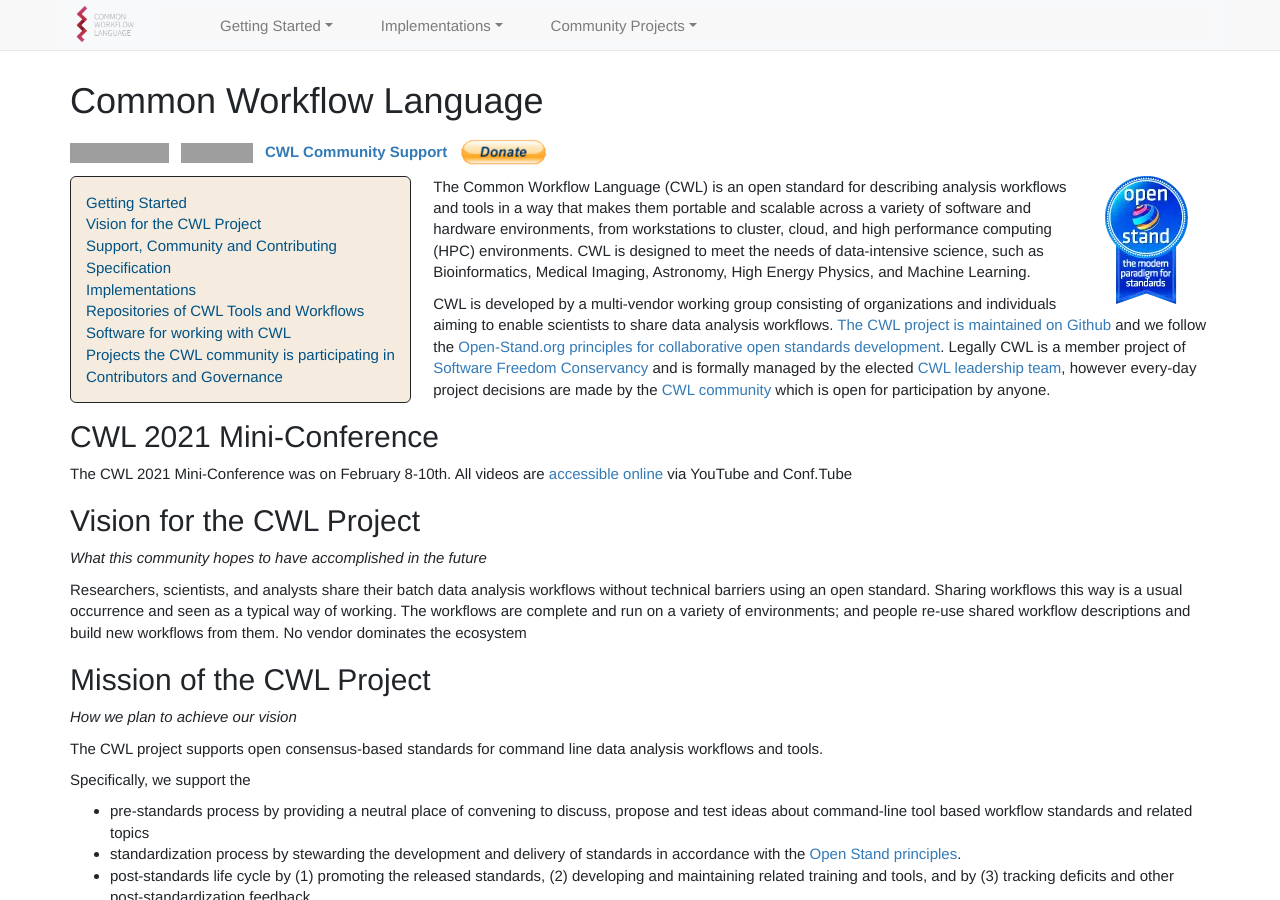
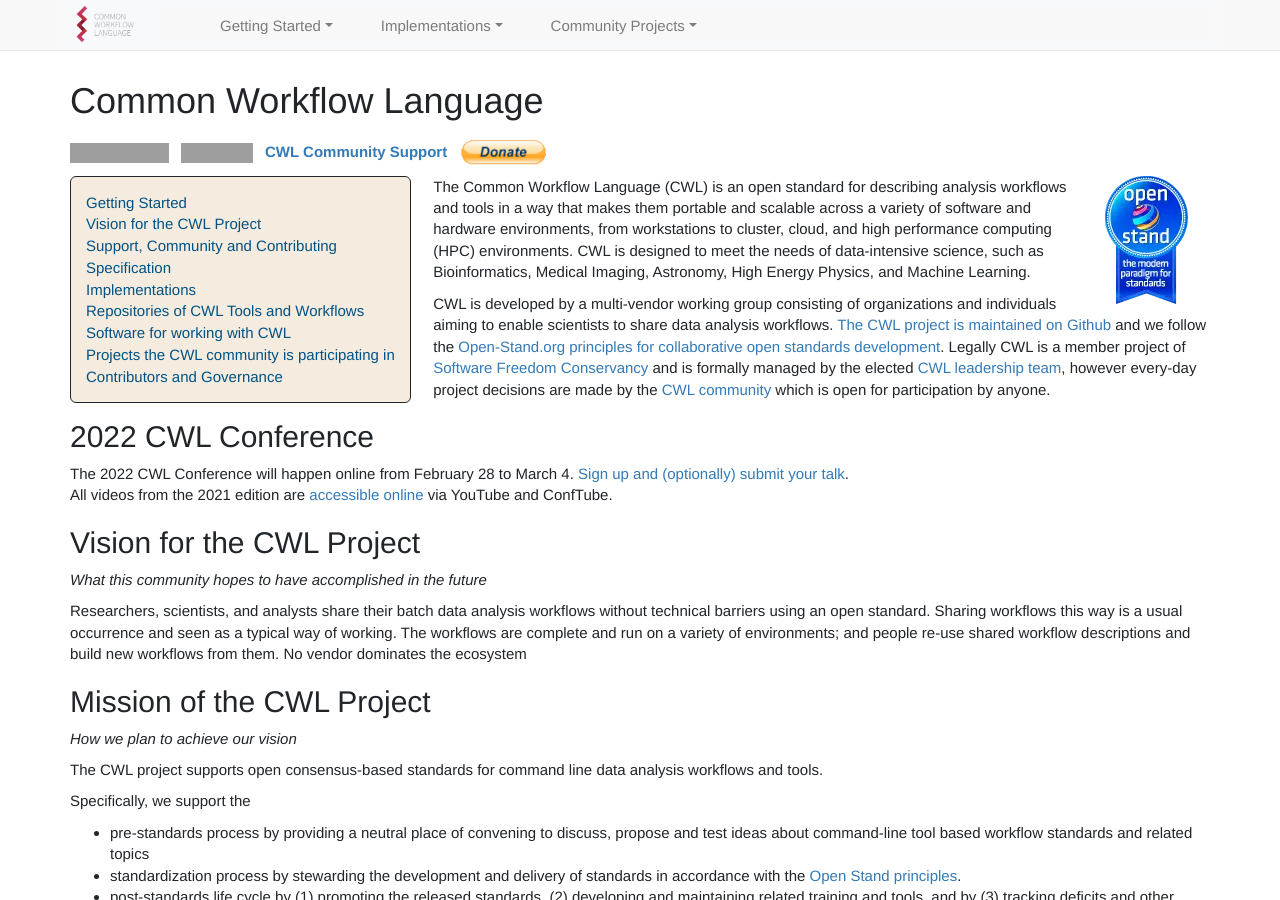
Before and after one commit to common-workflow-language/cwl-website, a Jekyll site: the page built from content/index.md, in a window 1280 px wide and 900 px high. Built offline with Jekyll 4.4.1, drawn with Linux system fonts in a browser that asks for light colours; comment, search, counter and statistics services are not loaded; grey boxes are pictures that could not be loaded.

Commit message:
Add link to the 2022 CWL Conference

```diff
--- a/content/_includes/home/announcements.html
+++ b/content/_includes/home/announcements.html
@@ -1,3 +1,5 @@
-<h2 id="cwl-conference" class="section">CWL 2021 Mini-Conference <a href="#CWL-Conference" class="anchorfix"><span>§</span></a></h2>
+<h2 id="cwl-conference" class="section">2022 CWL Conference<a href="#CWL-Conference" class="anchorfix"><span>§</span></a></h2>
 
-The CWL 2021 Mini-Conference was on February 8-10th. All videos are <a href="https://cwl.discourse.group/c/cwlcon-2021/9">accessible online</a> via YouTube and Conf.Tube
+The 2022 CWL Conference will happen online from February 28 to March 4. <a href="https://cwl.discourse.group/t/2022-cwl-conference-feb-28-mar-4-2022/519">Sign up and (optionally) submit your talk</a>.
+<br>
+All videos from the 2021 edition are <a href="https://cwl.discourse.group/c/cwlcon-2021/9">accessible online</a> via YouTube and ConfTube.
```
